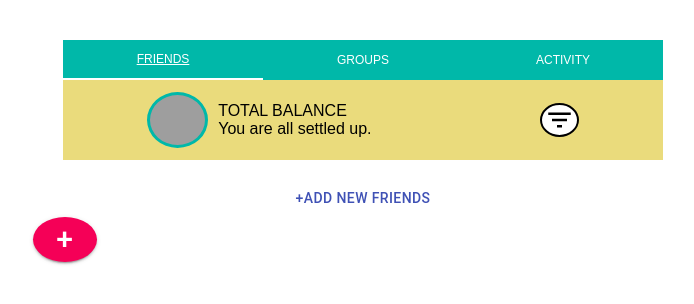
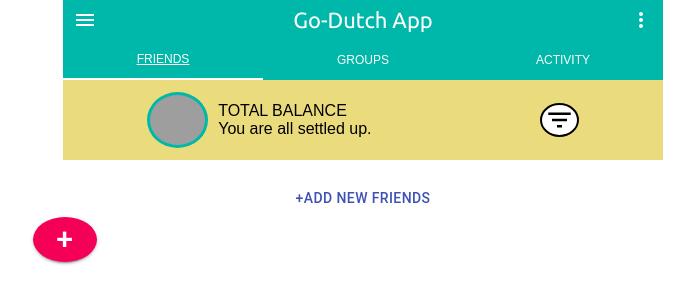
Before and after one commit to pragyes31/godutch-app, a React (Create React App) app: page / in a window 1280 px wide. Shown: the top 304 px of the page, without its empty margins (277-971 px from the left). Built offline with nearby package versions, Linux system fonts and the light colour scheme; grey boxes are pictures that could not be loaded.

Commit message:
fixed withStyles solution

```diff
--- a/Components/AppDashboard.js
+++ b/Components/AppDashboard.js
@@ -16,14 +16,14 @@ const headerStyles = {
     alignItems: "center",
     height: "40px",
     padding: "0px 10px",
-    backgroundColor: "40px"
+    backgroundColor: "#00b8a9"
   }
 };
 
 function HeaderHOC(props) {
   const { classes } = props;
   return (
-    <div className="header">
+    <div className={classes.header}>
       <MenuIcon
         className="header__hamburger"
         onClick={() => props.toggleModal("optionsModal")}
--- a/styles.scss
+++ b/styles.scss
@@ -30,7 +30,7 @@ justify-content: space-between;
 align-items: center;
 height:$std-height;
 padding: 0px 10px;
-background-color: 40px;
+background-color: #00b8a9;
 }
 
 .header__hamburger {
```
